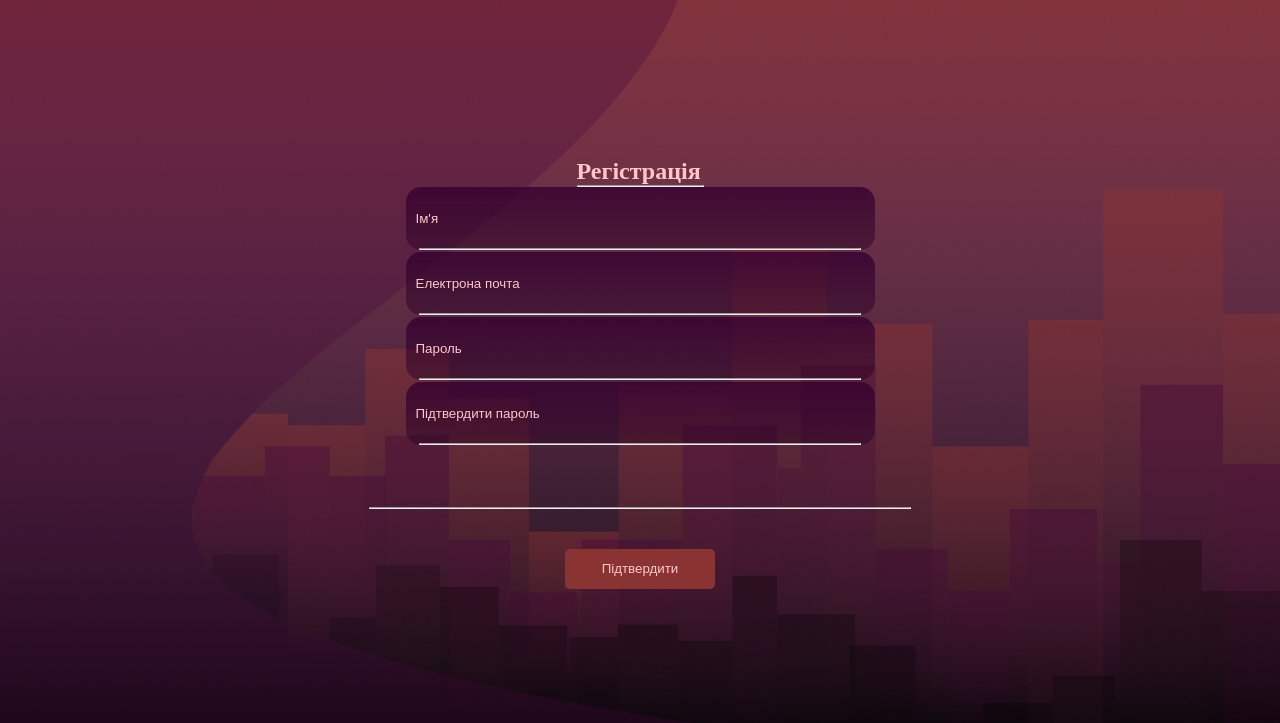
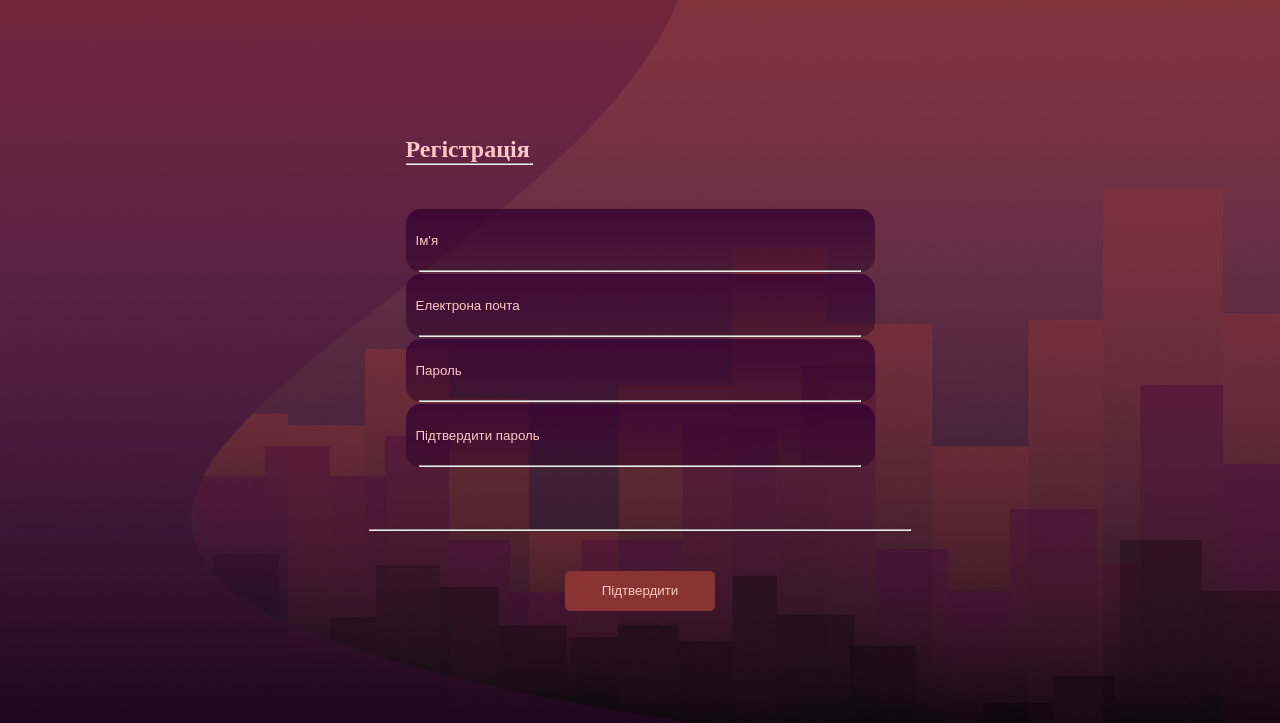
Before and after one commit to qwertythome/FE-project, a plain HTML site: page regist.html in a window 1280 px wide. Shown: the part 77-800 px from the top of the page. Drawn offline with Linux system fonts and the light colour scheme.

Commit message:
add regist.css regist.html

```diff
--- a/regist.css
+++ b/regist.css
@@ -54,6 +54,7 @@ background: linear-gradient(180deg, rgba(58, 2, 53, 0.80) 0%, rgba(58, 2, 53, 0.
 .line{
   position: relative;
   bottom: 2px;
+  left:13px;
   background:#FFC7C7;
   width: 440px;
 }
@@ -77,8 +78,8 @@ background: linear-gradient(180deg, rgba(58, 2, 53, 0.80) 0%, rgba(58, 2, 53, 0.
   flex-direction: column;
   align-items: center;
 }
-.registname{
-margin-bottom:40px;
+.regist_name{
+margin-bottom:10px;
   width: 469px;
   height: 63px;
 }
--- a/regist.html
+++ b/regist.html
@@ -21,12 +21,14 @@
 
         <div class="regist">
             <div class="inner">
+                <div >
                 <div class="regist_name">
                     <div>
                         <h2 class="registtext">Регістрація</h2>
                         <hr class="registline" />
                     </div>
                 </div>
+
                 <input type="text" class="input_Style name" placeholder="Ім'я" />
                 <hr class="line" />
                 <input type="text" class="input_Style email" placeholder="Електрона почта" />
@@ -35,7 +37,7 @@
                 <hr class="line" />
                 <input type="text" class="input_Style check_Password" placeholder="Підтвердити пароль " />
                 <hr class="line" />
-
+            </div>
             </div>
 
 
```
